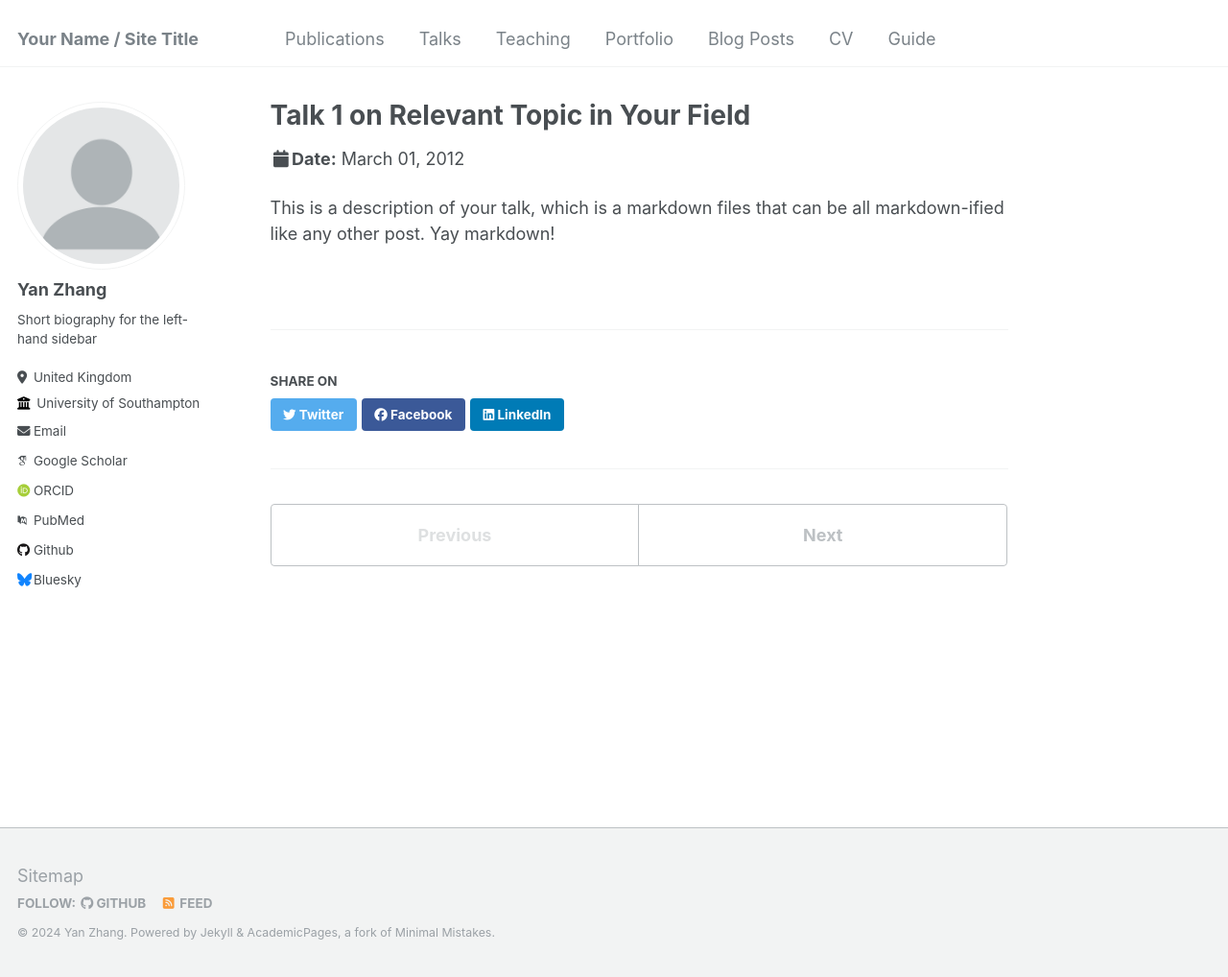
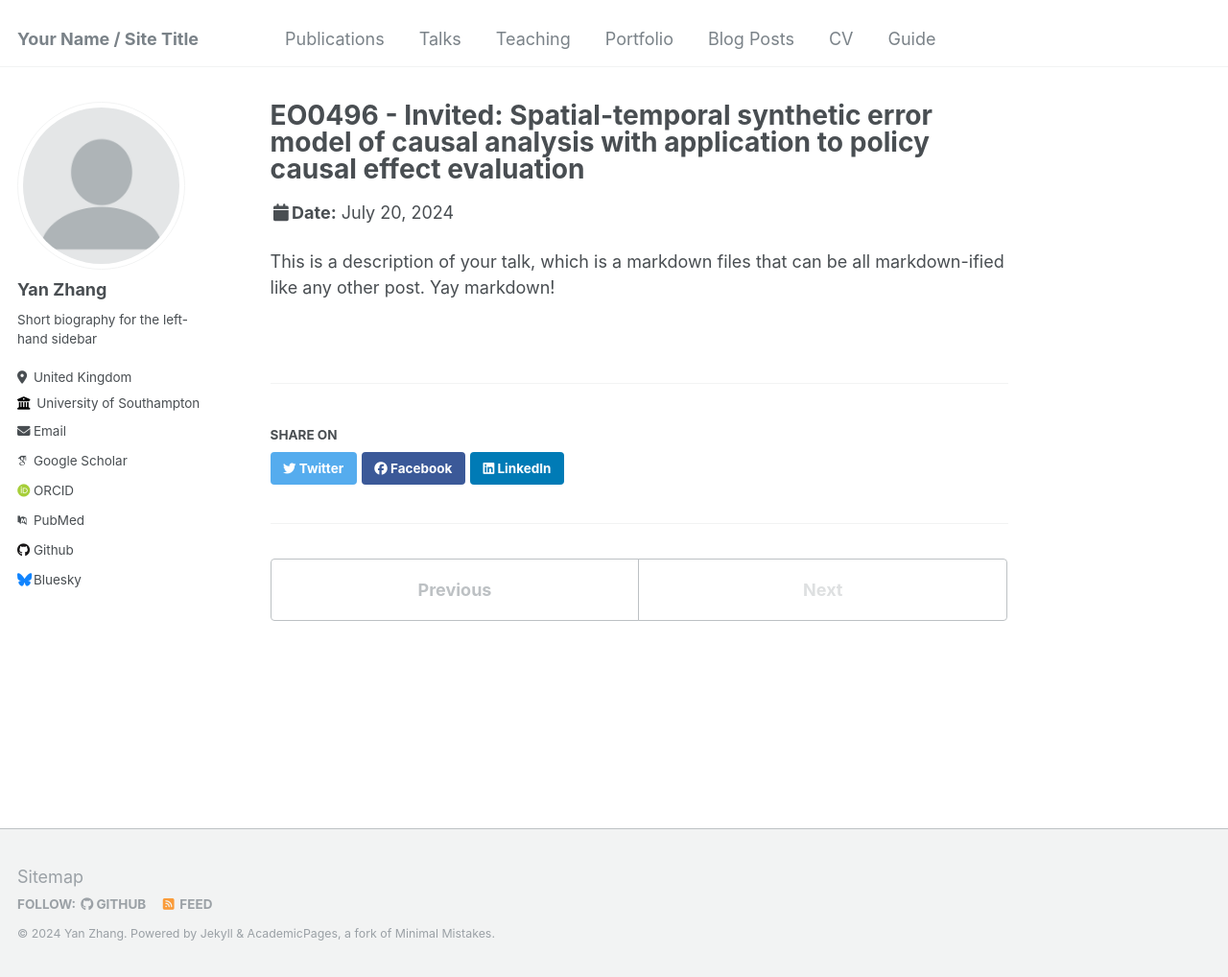
Before and after one commit to zhang950821/zhang950821.github.io, a Jekyll site: the page built from _talks/2012-03-01-talk-1.md, in a window 1280 px wide and 1018 px high. Shown: the whole window at 96% size. Built offline with Jekyll 4.4.1, drawn with Linux system fonts in a browser that asks for light colours; some web fonts are replaced.

Commit message:
Update 2012-03-01-talk-1.md

```diff
--- a/_talks/2012-03-01-talk-1.md
+++ b/_talks/2012-03-01-talk-1.md
@@ -1,11 +1,11 @@
 ---
-title: "Talk 1 on Relevant Topic in Your Field"
+title: "EO0496 - Invited: Spatial-temporal synthetic error model of causal analysis with application to policy causal effect evaluation"
 collection: talks
 type: "Talk"
-permalink: /talks/2012-03-01-talk-1
-venue: "UC San Francisco, Department of Testing"
-date: 2012-03-01
-location: "San Francisco, California"
+permalink: /talks/2024-07-20-talk-1
+venue: "Beijing Normal University"
+date: 20th July, 2024
+location: "Beijing, China"
 ---
 
 This is a description of your talk, which is a markdown files that can be all markdown-ified like any other post. Yay markdown!
```
